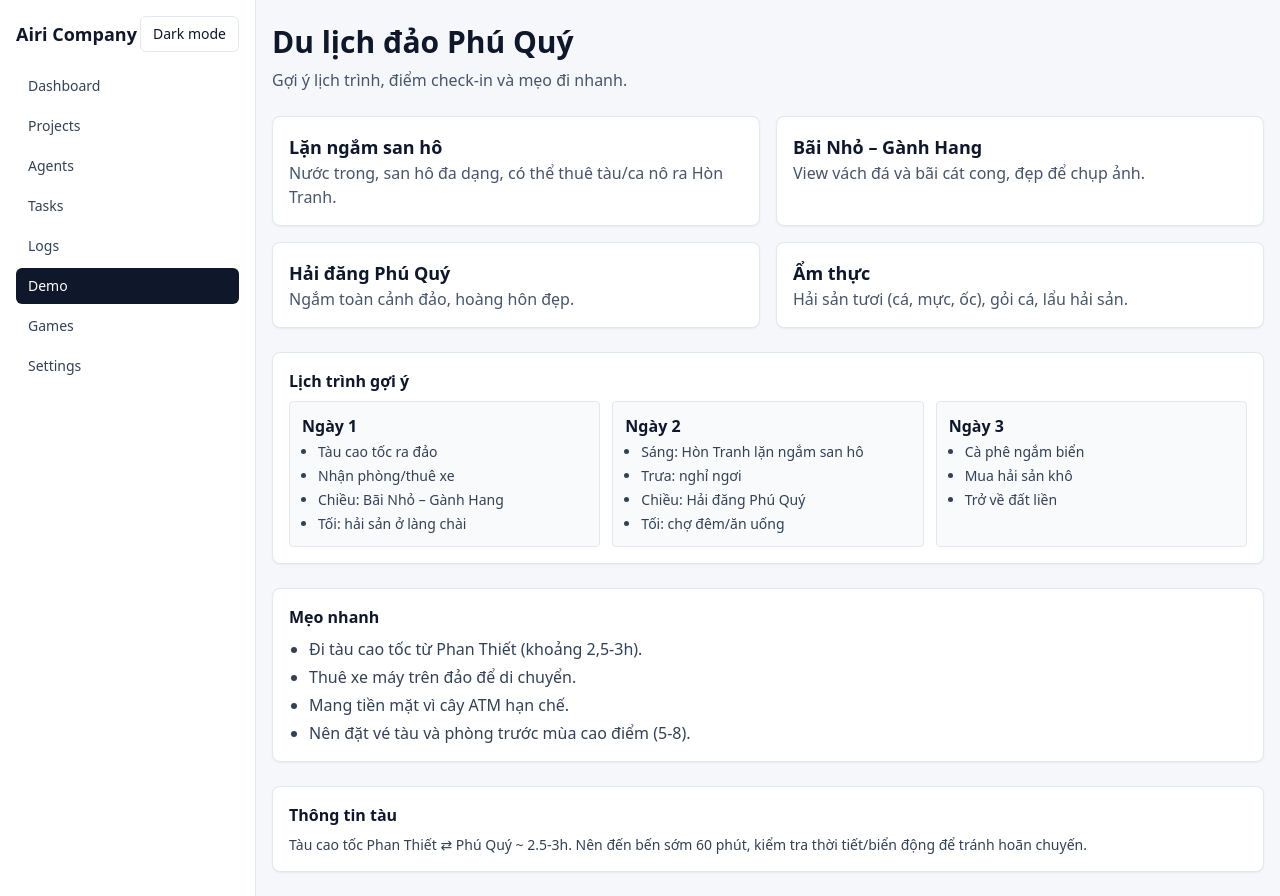
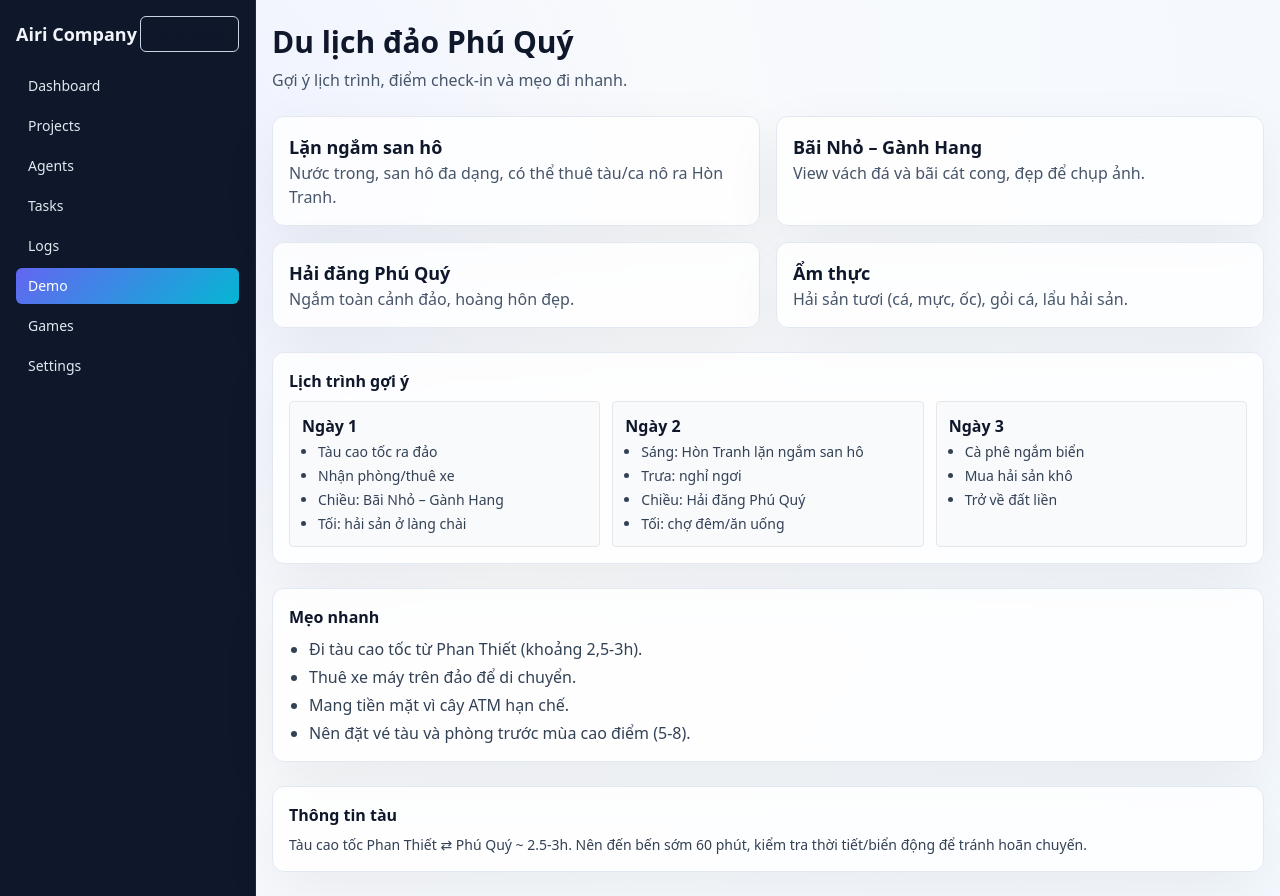
Before and after one commit to airi-company/airi, a Next.js app in the folder frontend/: page /demo in a window 1280 px wide. Built offline with nearby package versions, Linux system fonts and the light colour scheme; no server answers.

Commit message:
style: add colorful theme and dark mode toggle tweaks

```diff
--- a/frontend/app/globals.css
+++ b/frontend/app/globals.css
@@ -4,27 +4,32 @@
 
 :root {
   color-scheme: light;
-  --bg: #f5f7fb;
+  --bg: radial-gradient(circle at 10% 20%, #eef2ff 0, #f8fafc 40%, #f4f9ff 100%);
   --fg: #0f172a;
-  --card: #ffffff;
+  --card: #ffffffcc;
   --border: #e2e8f0;
-  --sidebar: #ffffff;
-  --sidebar-border: #e2e8f0;
+  --sidebar: #0f172a;
+  --sidebar-border: #1f2937;
+  --accent: #6366f1;
+  --accent-2: #06b6d4;
 }
 
 [data-theme="dark"] {
   color-scheme: dark;
-  --bg: #0b1222;
+  --bg: radial-gradient(circle at 20% 20%, #0f172a, #0b1222 40%, #070a14 100%);
   --fg: #e2e8f0;
-  --card: #111827;
+  --card: #0f172acc;
   --border: #1f2937;
-  --sidebar: #0f172a;
-  --sidebar-border: #1f2937;
+  --sidebar: #0b1222;
+  --sidebar-border: #111827;
+  --accent: #8b5cf6;
+  --accent-2: #22d3ee;
 }
 
 body {
   background: var(--bg);
   color: var(--fg);
+  min-height: 100vh;
 }
 
 .container-page {
@@ -34,19 +39,26 @@ body {
 .card {
   background: var(--card);
   border: 1px solid var(--border);
-  @apply rounded-lg shadow-sm p-4;
+  box-shadow: 0 20px 60px rgba(0,0,0,0.06);
+  @apply rounded-xl p-4 backdrop-blur;
 }
 
 .sidebar {
   background: var(--sidebar);
   border-right: 1px solid var(--sidebar-border);
-  @apply w-64 min-h-screen p-4;
+  @apply w-64 min-h-screen p-4 text-slate-100;
 }
 
 .sidebar a {
-  @apply flex items-center gap-2 rounded-md px-3 py-2 text-sm font-medium text-slate-700 hover:bg-slate-100;
+  @apply flex items-center gap-2 rounded-md px-3 py-2 text-sm font-medium text-slate-200 hover:bg-slate-800;
 }
 
 .sidebar .active {
-  @apply bg-slate-900 text-white;
+  background: linear-gradient(135deg, var(--accent), var(--accent-2));
+  @apply text-white;
 }
+
+.gradient-header {
+  background: linear-gradient(135deg, var(--accent), var(--accent-2));
+  @apply text-white rounded-xl p-4 shadow-lg;
+}
--- a/frontend/components/ui/button.tsx
+++ b/frontend/components/ui/button.tsx
@@ -4,12 +4,13 @@ import { cva, type VariantProps } from "class-variance-authority";
 import { cn } from "@/lib/utils";
 
 const buttonVariants = cva(
-  "inline-flex items-center justify-center whitespace-nowrap rounded-md text-sm font-medium transition-colors focus-visible:outline-none focus-visible:ring-2 focus-visible:ring-slate-400 focus-visible:ring-offset-2 disabled:opacity-50 disabled:pointer-events-none bg-slate-900 text-white hover:bg-slate-800",
+  "inline-flex items-center justify-center whitespace-nowrap rounded-md text-sm font-medium transition-colors focus-visible:outline-none focus-visible:ring-2 focus-visible:ring-offset-2 disabled:opacity-50 disabled:pointer-events-none",
   {
     variants: {
       variant: {
-        default: "",
-        outline: "border border-slate-200 bg-white text-slate-900 hover:bg-slate-100",
+        default: "bg-[linear-gradient(135deg,var(--accent),var(--accent-2))] text-white hover:opacity-90",
+        outline: "border border-slate-300 bg-transparent text-slate-900 dark:text-slate-100 hover:bg-slate-100/50",
+        ghost: "text-slate-900 dark:text-slate-100 hover:bg-slate-200/40",
       },
       size: {
         default: "h-10 px-4 py-2",
--- a/frontend/next.config.mjs
+++ b/frontend/next.config.mjs
@@ -1,10 +1,12 @@
 /** @type {import('next').NextConfig} */
 const nextConfig = {
-  // Remove deprecated experimental.serverActions (Server Actions on by default)
   reactStrictMode: false,
   experimental: {},
-  // Allow dev access from any origin for API fetches when running dev server
-  // For production, set NEXT_PUBLIC_API_BASE appropriately.
-  allowedDevOrigins: ["http://localhost:3000", "http://0.0.0.0:3000", "*"],
+  allowedDevOrigins: [
+    "http://localhost:3000",
+    "http://0.0.0.0:3000",
+    "http://72.155.88.236:3000",
+    "*",
+  ],
 };
 export default nextConfig;
```
